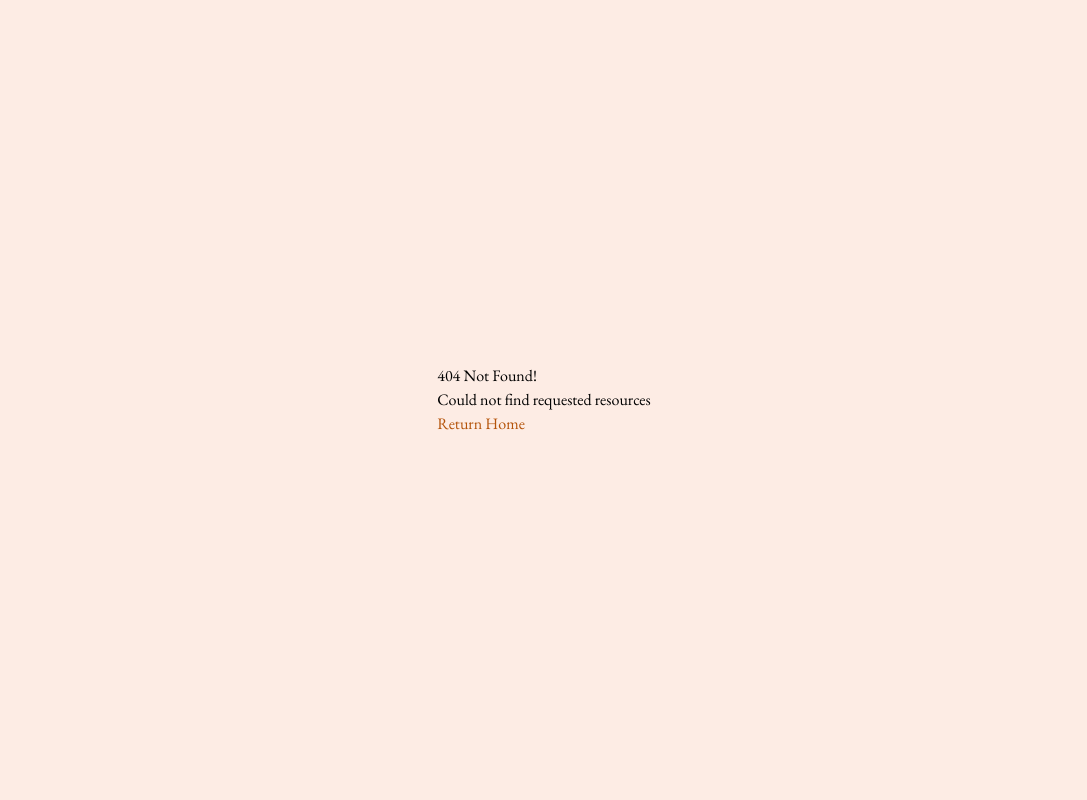
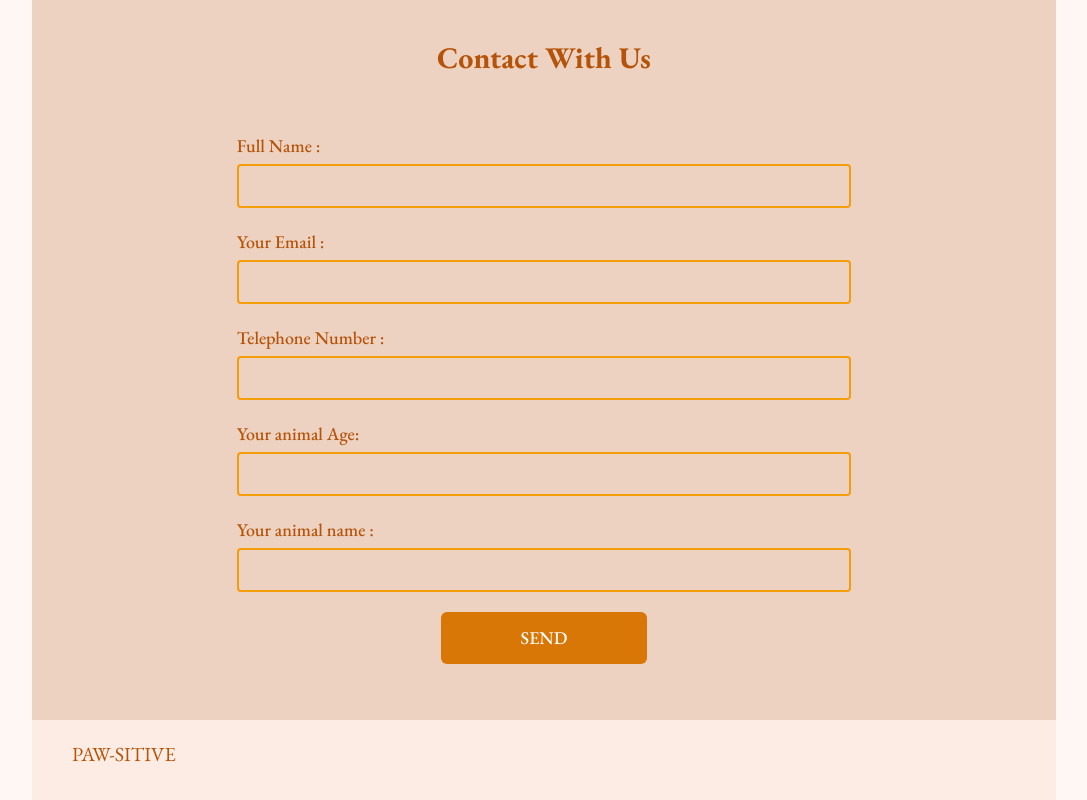
Before and after one commit to MdShobujDev/PAW--SITIVE, a Next.js app: page /contact-us in a window 1280 px wide. Before the commit this address had no page. Shown: the top 800 px of the page, without its empty margins (96-1183 px from the left). Built offline with nearby package versions, Linux system fonts and the light colour scheme.

Commit message:
feat: add contact us page

```diff
--- /dev/null
+++ b/src/app/contact-us/page.tsx
@@ -0,0 +1,99 @@
+import Footer from "@/components/Footer";
+
+// Name, email, telefon, animal, age of animal
+function ContactUs() {
+  return (
+    <div className=" max-w-5xl mx-auto">
+      <div className="bg-primary">
+        <h1 className=" text-3xl text-amber-700 pt-10 font-bold text-center">
+          Contact With Us
+        </h1>
+        <div className=" flex items-center justify-center py-14 w-full ">
+          <form action="" className=" flex items-center flex-col gap-5 w-[60%]">
+            <div className="flex flex-col gap-1 w-full">
+              <label
+                className=" text-amber-700 font-medium text-lg"
+                htmlFor="name"
+              >
+                Full Name :
+              </label>
+              <input
+                className=" border-2 rounded border-amber-500 bg-transparent outline-none px-2 py-2"
+                type="text"
+                name="name"
+                id="name"
+              />
+            </div>
+            <div className="flex flex-col gap-1 w-full">
+              <label
+                htmlFor="email"
+                className=" text-amber-700 font-medium text-lg"
+              >
+                Your Email :
+              </label>
+              <input
+                className=" border-2 rounded border-amber-500 bg-transparent outline-none px-2 py-2"
+                type="email"
+                name="email"
+                id="email"
+              />
+            </div>
+            <div className="flex flex-col gap-1 w-full">
+              <label
+                htmlFor="telephone"
+                className=" text-amber-700 font-medium text-lg"
+              >
+                Telephone Number :
+              </label>
+              <input
+                className=" border-2 rounded border-amber-500 bg-transparent outline-none px-2 py-2"
+                type="text"
+                name="telephone"
+                id="telephone"
+              />
+            </div>
+            <div className="flex flex-col gap-1 w-full">
+              <label
+                htmlFor="age"
+                className=" text-amber-700 font-medium text-lg"
+              >
+                Your animal Age:
+              </label>
+              <input
+                className=" border-2 rounded border-amber-500 bg-transparent outline-none px-2 py-2"
+                type="number"
+                name="age"
+                id="age"
+              />
+            </div>
+            <div className="flex flex-col gap-1 w-full">
+              <label
+                htmlFor="animalName"
+                className=" text-amber-700 font-medium text-lg"
+              >
+                Your animal name :
+              </label>
+              <input
+                className=" border-2 rounded border-amber-500 bg-transparent outline-none px-2 py-2"
+                type="text"
+                name="animalName"
+                id="animalName"
+              />
+            </div>
+            <div className="flex flex-col gap-1">
+              <button
+                className=" bg-amber-600 text-white px-20 py-3 rounded-md text-lg font-medium hover:bg-amber-500 transition-all ease-linear duration-150"
+                type="submit"
+              >
+                SEND
+              </button>
+            </div>
+          </form>
+        </div>
+      </div>
+      <Footer />
+    </div>
+  );
+}
+
+export default ContactUs;
--- a/src/app/page.tsx
+++ b/src/app/page.tsx
@@ -4,9 +4,9 @@ import CardImage_3 from "@/../public/images/card-img-3.png";
 import image_1 from "@/../public/images/image-1.jpg";
 import image_2 from "@/../public/images/image-2.jpg";
 import Card from "@/components/Card";
+import Footer from "@/components/Footer";
 import Image from "next/image";
 import Link from "next/link";
-import { FaFacebookF, FaInstagram, FaXTwitter } from "react-icons/fa6";
 import { PiPawPrintThin } from "react-icons/pi";
 
 export default function Home() {
@@ -37,9 +37,12 @@ export default function Home() {
             UNVERBINDLICH.
           </p>
 
-          <button className=" text-xs mt-5 border-[1.5px] border-amber-700  cursor-pointer px-4 py-2 hover:border-amber-500 hover:shadow hover:shadow-amber-600 transition-all ease-linear rounded-md">
+          <Link
+            href="/contact-us"
+            className=" text-xs mt-5 border-[1.5px] border-amber-700  cursor-pointer px-4 py-2 hover:border-amber-500 hover:shadow hover:shadow-amber-600 transition-all ease-linear rounded-md"
+          >
             J E T Z T U N V E R B I N D L I C H <br />R E G I S T R I E R E N
-          </button>
+          </Link>
         </div>
       </section>
       <section className=" bg-primary py-20 px-10">
@@ -64,23 +67,7 @@ export default function Home() {
       <section className=" grid grid-cols-[repeat(auto-fit,_minmax(150px,_1fr))] gap-7 w-full bg-white px-5 py-10">
         <Card
           title="Unsere Dienstleistungen – Ihre Vorteile"
-          description={`Versicherungsoptimierung ür Ihr
-          Haustier, absolut kostenrei und
-          unverbindlich.
-          Wir analysieren Ihre bestehenden
-          Versicherungen und zeigen Ihnen, wie Sie
-          dabei sparen und gleichzeitig Gutes tun
-          können.
-          Transparente Prozesse
-          Die Dierenz aus der Optimierung ließt
-          bei schritlicher Bestätigung und nach
-          Umstellung des Vertrags, automatisch und
-          vollständig in den Tierschutz – Sie müssen
-          sich um nichts weiter kümmern.
-          Patenschaten
-          bernehmen Sie eine Patenschat und
-          unterstützen Sie ein Tier, das dringend
-          Hile benötigt.`}
+          description={`Versicherungsoptimierung ür Ihr Haustier, absolut kostenrei und unverbindlich. Wir analysieren Ihre bestehenden Versicherungen und zeigen Ihnen, wie Sie dabei sparen und gleichzeitig Gutes tun können. Transparente Prozesse Die Dierenz aus der Optimierung ließt bei schritlicher Bestätigung und nach Umstellung des Vertrags automatisch und vollständig in den Tierschutz – Sie müssen sich um nichts weiter kümmern. Patenschaten bernehmen Sie eine Patenschat und unterstützen Sie ein Tier, das dringend Hile benötigt.`}
           image={CardImage_1}
         />
         <Card
@@ -156,41 +143,7 @@ export default function Home() {
           </div>
         </div>
       </section>
-      <footer className=" bg-secondary px-10 py-5">
-        <div className=" text-xl font-light text-amber-700 mb-20">
-          <h4>PAW-SITIVE</h4>
-        </div>
-        <div className=" text-sm font-light mb-3">
-          <h3>Ditzingerstraße 39</h3>
-          <h3>70839 Gerlingen</h3>
-        </div>
-        <div className=" flex items-center justify-between">
-          <div className=" text-sm">
-            <h3>Call: +49 176 66843841</h3>
-            <h3>Email: info@paw-sitive.de</h3>
-          </div>
-          <div className=" flex items-center gap-3">
-            <Link
-              href="#"
-              className=" bg-amber-600 p-2 rounded-full text-white text-xl hover:scale-90 transition-all ease-linear duration-150"
-            >
-              <FaFacebookF />
-            </Link>
-            <Link
-              href="#"
-              className=" bg-amber-600 p-2 rounded-full text-white text-xl hover:scale-90 transition-all ease-linear duration-150"
-            >
-              <FaXTwitter />
-            </Link>
-            <Link
-              href="#"
-              className=" bg-amber-600 p-2 rounded-full text-white text-xl hover:scale-90 transition-all ease-linear duration-150"
-            >
-              <FaInstagram />
-            </Link>
-          </div>
-        </div>
-      </footer>
+      <Footer />
     </div>
   );
 }
--- /dev/null
+++ b/src/components/Footer.tsx
@@ -0,0 +1,44 @@
+import Link from "next/link";
+import { FaFacebookF, FaInstagram, FaXTwitter } from "react-icons/fa6";
+
+function Footer() {
+  return (
+    <footer className=" bg-secondary px-10 py-5">
+      <div className=" text-xl font-light text-amber-700 mb-20">
+        <h4>PAW-SITIVE</h4>
+      </div>
+      <div className=" text-sm font-light mb-3">
+        <h3>Ditzingerstraße 39</h3>
+        <h3>70839 Gerlingen</h3>
+      </div>
+      <div className=" flex items-center justify-between">
+        <div className=" text-sm">
+          <h3>Call: +49 176 66843841</h3>
+          <h3>Email: info@paw-sitive.de</h3>
+        </div>
+        <div className=" flex items-center gap-3">
+          <Link
+            href="#"
+            className=" bg-amber-600 p-2 rounded-full text-white text-xl hover:scale-90 transition-all ease-linear duration-150"
+          >
+            <FaFacebookF />
+          </Link>
+          <Link
+            href="#"
+            className=" bg-amber-600 p-2 rounded-full text-white text-xl hover:scale-90 transition-all ease-linear duration-150"
+          >
+            <FaXTwitter />
+          </Link>
+          <Link
+            href="#"
+            className=" bg-amber-600 p-2 rounded-full text-white text-xl hover:scale-90 transition-all ease-linear duration-150"
+          >
+            <FaInstagram />
+          </Link>
+        </div>
+      </div>
+    </footer>
+  );
+}
+
+export default Footer;
```
